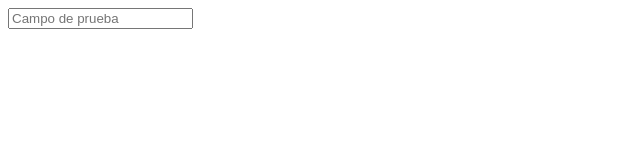
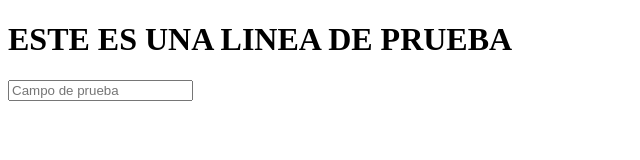
Before and after one commit to DannyMolina/Repositorio-Prueba-Errores, a plain HTML site: page index.html in a window 1280 px wide. Shown: the whole page, without its empty margins (0-640 px from the left). Drawn offline with Linux system fonts and the light colour scheme.

Commit message:
Prueba de ramas

```diff
--- a/index.html
+++ b/index.html
@@ -7,6 +7,8 @@
 </head>
 <body>
 
+
+    <h1>ESTE ES UNA LINEA DE PRUEBA</h1>
         <div>
             <input type="text" placeholder="Campo de prueba">
         </div>
```
